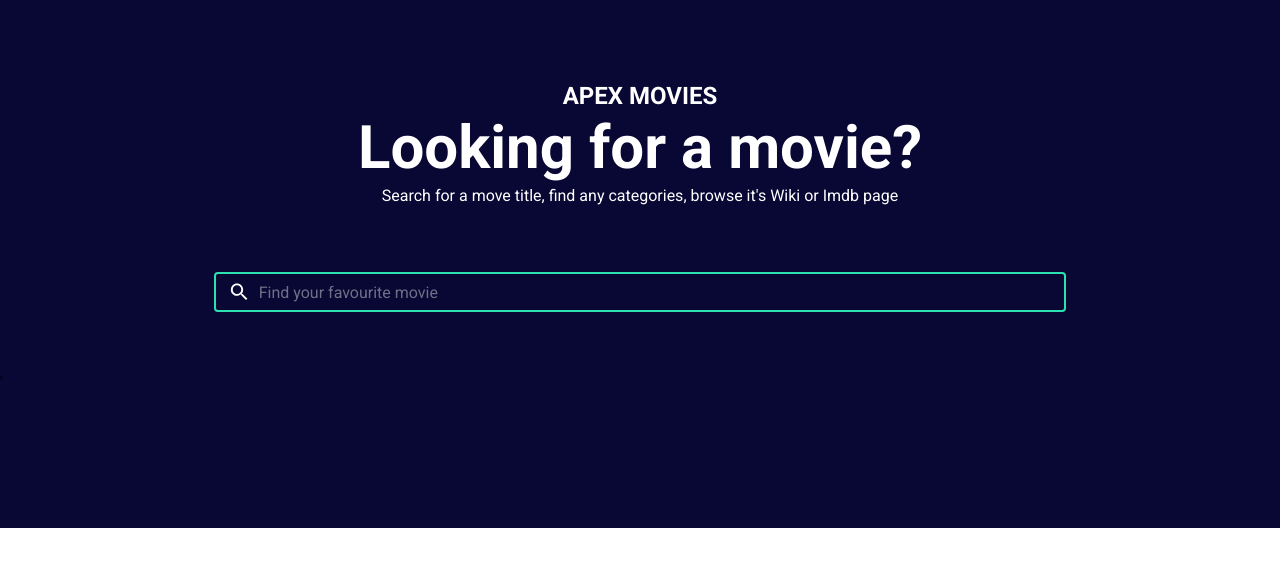
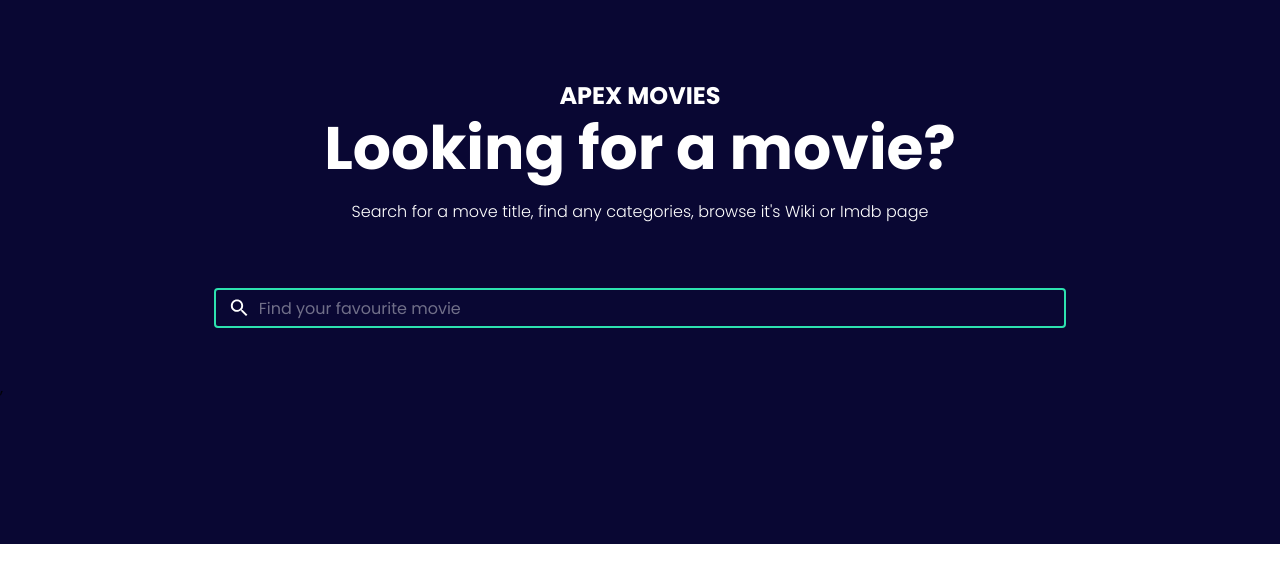
Before and after one commit to karesztrk/apex-movies, a React (Vite) app: page / in a window 1280 px wide. Shown: the top 582 px of the page. Built offline with nearby package versions, Linux system fonts and the light colour scheme.

Commit message:
New font family

```diff
--- a/index.html
+++ b/index.html
@@ -7,7 +7,7 @@
   <link rel="icon" type="image/svg+xml" href="/src/assets/images/favicon.svg" />
   <link rel="preconnect" href="https://fonts.googleapis.com">
   <link rel="preconnect" href="https://fonts.gstatic.com" crossorigin>
-  <link rel="stylesheet" href="https://fonts.googleapis.com/css?family=Roboto:300,400,500,700&display=swap" />
+  <link href="https://fonts.googleapis.com/css2?family=Poppins:wght@300;400;700&display=swap" rel="stylesheet">
   <title>Apex Movies</title>
 </head>
 
--- a/src/components/layout/Layout.tsx
+++ b/src/components/layout/Layout.tsx
@@ -36,6 +36,7 @@
     textAlign: 'center',
     color: 'inherit',
     fontWeight: 'bold',
+    marginBottom: '1rem',
 }));
 
 const Description = styled(({ children, className }: PropsWithChildren<{ className?: string }>) => (
@@ -43,6 +44,7 @@
 ))(() => ({
     textAlign: 'center',
     color: 'inherit',
+    fontWeight: 300,
 }));
 
 const Hero = styled(Box)(({ theme }) => ({
--- a/src/theme.ts
+++ b/src/theme.ts
@@ -14,7 +14,7 @@
         },
     },
     typography: {
-        fontFamily: '"Roboto", sans-serif',
+        fontFamily: '"Poppins", sans-serif',
     },
 });
 
```
